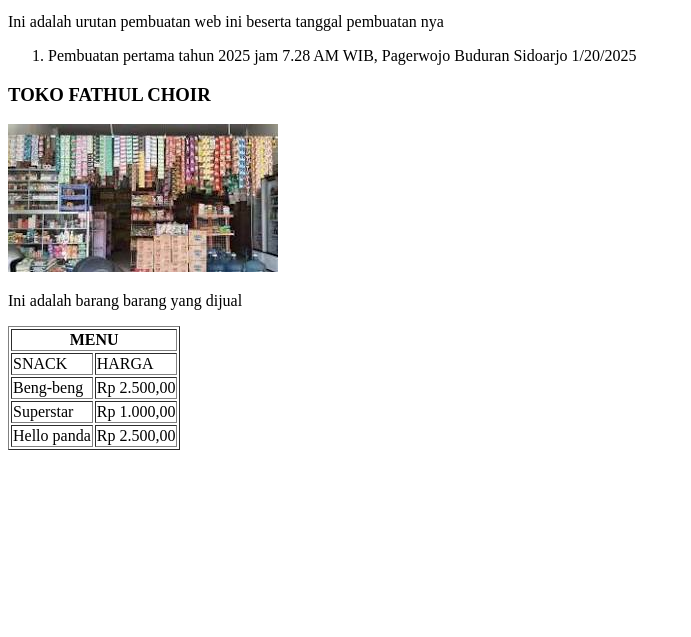
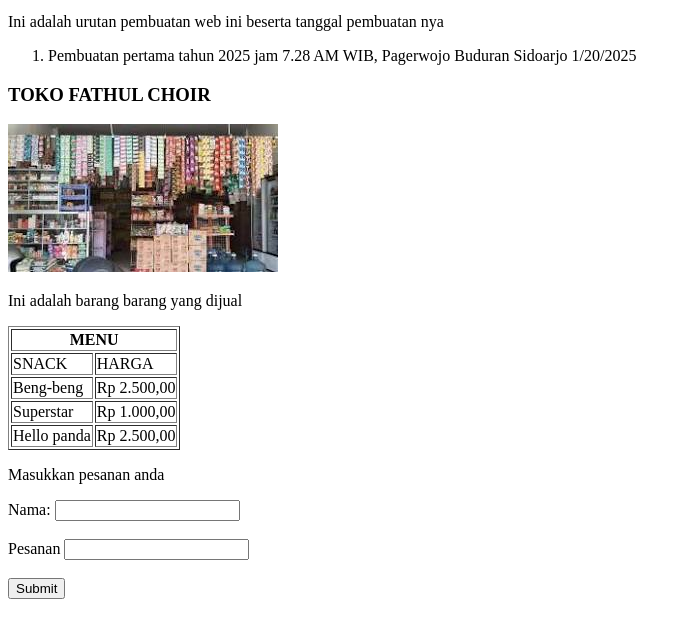
Before and after one commit to akagami333/Uji-coba, a plain HTML site: page index.html in a window 1280 px wide. Shown: the part 101-738 px from the top of the page, without its empty margins (0-691 px from the left). Drawn offline with Linux system fonts and the light colour scheme.

Commit message:
Penambahan input pesanan

```diff
--- a/index.html
+++ b/index.html
@@ -52,5 +52,14 @@
       </tr>
     </tbody>
     </table>
+    <div>
+      <p>Masukkan pesanan anda</p>
+      <form action="pesan" method="post">
+        <label for="nama">Nama:</label>
+        <input type="text" id="nama" name="nama" required><br><br>
+        <label for="Pesan">Pesanan</label>
+        <input type="text" id="pesan" name="pesan" required><br><br>
+        <input type="submit" value="Submit">
+    </div>
   </body>
 </html>
```
